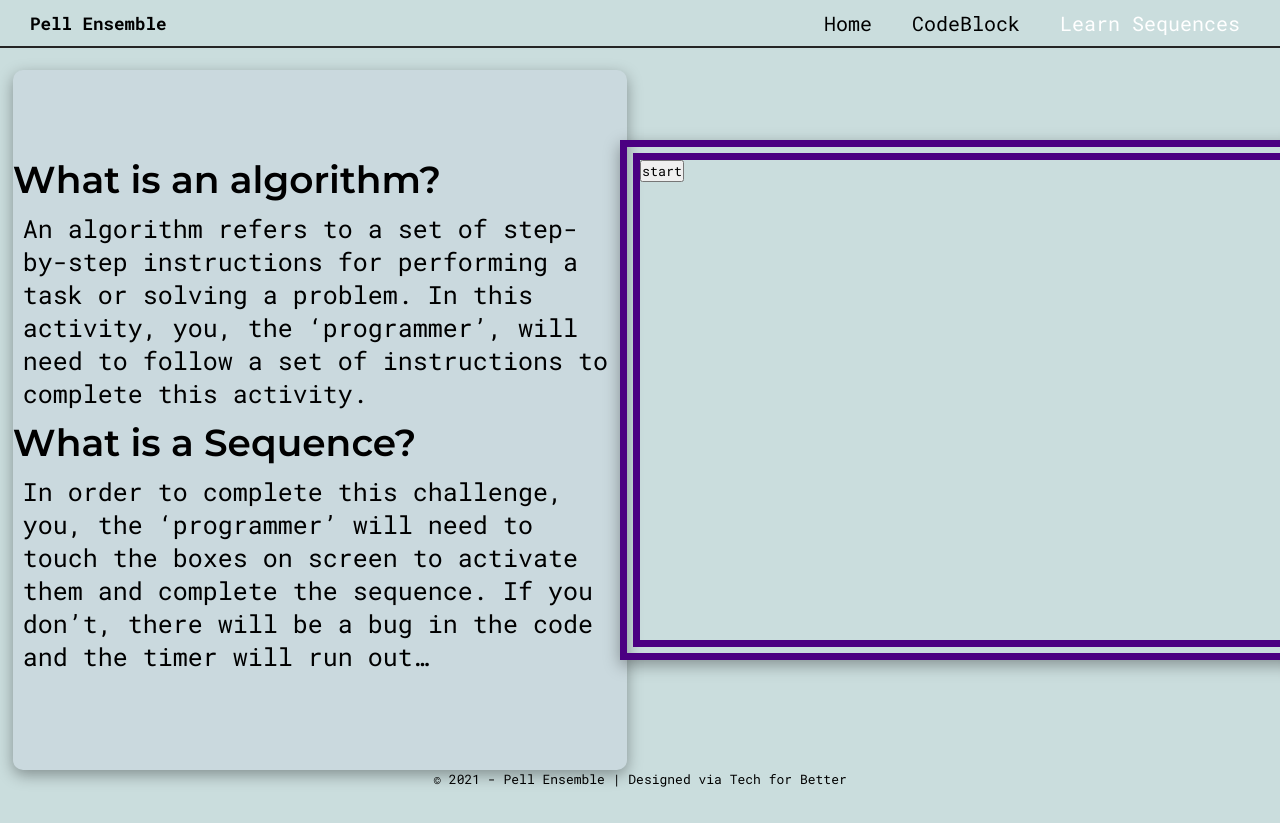
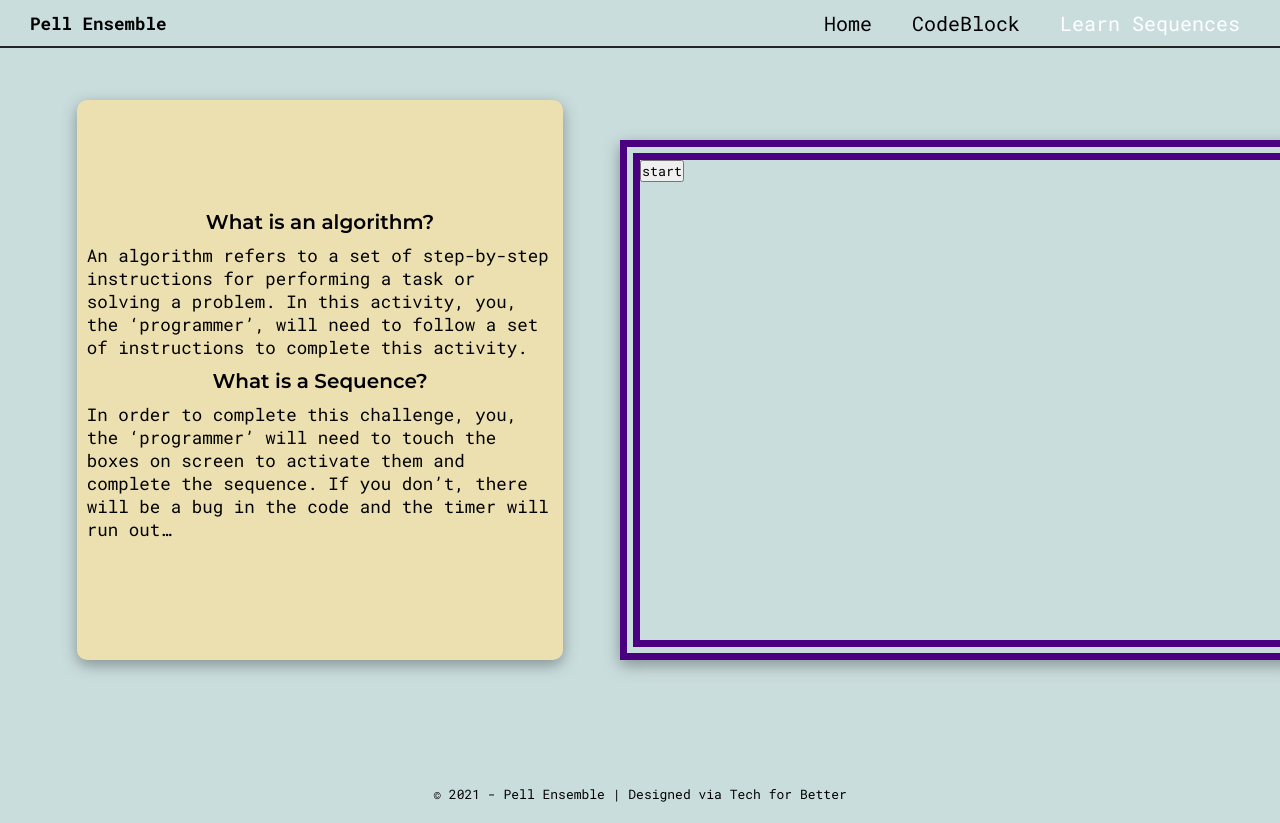
Before and after one commit to tech-for-better/Pell-Ensemble-MM, a React (Create React App) app: page /learnSequences in a window 1280 px wide. Built offline with nearby package versions, Linux system fonts and the light colour scheme; no server answers; a web font is replaced by a local one.

Commit message:
import confetti and amend styles

```diff
--- a/package.json
+++ b/package.json
@@ -10,6 +10,7 @@
     "@testing-library/user-event": "^12.1.10",
     "ml5": "^0.6.1",
     "react": "^17.0.2",
+    "react-confetti": "^6.0.1",
     "react-dom": "^17.0.2",
     "react-icons": "^4.2.0",
     "react-router": "^5.2.0",
@@ -18,7 +19,9 @@
     "react-webcam": "^5.2.4",
     "seedrandom": "^3.0.5",
     "styled-components": "^5.3.0",
-    "web-vitals": "^1.0.1"
+    "use-window-size-hook": "^1.1.22",
+    "web-vitals": "^1.0.1",
+    "window-size": "^1.1.1"
   },
   "scripts": {
     "start": "react-scripts start",
--- a/src/components/Footer.js
+++ b/src/components/Footer.js
@@ -2,12 +2,9 @@ import React from "react";
 import styled from "styled-components";
 
 const FooterStyle = styled.div`
-<<<<<<< HEAD
-  /* padding-top: 25rem; */
-=======
->>>>>>> main
+  padding-top: 1.5rem;
   .footer-container {
-    display: flex;
+    /* display: flex;
     gap: 3rem;
     left: 0;
     bottom: 0;
@@ -15,7 +12,7 @@ const FooterStyle = styled.div`
     text-align: center;
     margin-bottom: auto;
     position: sticky;
-    justify-content: center;
+    justify-content: center; */
   }
   .copyright {
     text-align: center;
@@ -42,11 +39,11 @@ const FooterStyle = styled.div`
 
 export default function Footer() {
   return (
-    <FooterStyle className="copyright">
+    <FooterStyle>
       <div className="copyright">
-        <div className="footer-container">
+      {/* <div className="footer-container"> */}
           © 2021 - Pell Ensemble | Designed via Tech for Better
-        </div>
+        {/* </div> */}
       </div>
     </FooterStyle>
   );
--- a/src/pages/learnByMovement/learnSequences.js
+++ b/src/pages/learnByMovement/learnSequences.js
@@ -5,6 +5,8 @@ import * as posenet from "@tensorflow-models/posenet";
 import Webcam from "react-webcam";
 import { drawKeypoints } from "../../utilities";
 import styled from "styled-components";
+import { useWindowSize } from 'use-window-size-hook';
+import Confetti from 'react-confetti'
 
 const Wrapper = styled.div`
   display: flex;
@@ -57,19 +59,24 @@ const ButtonDiv = styled.div`
 `;
 
 const Instructions = styled.div`
-  margin-top: 2rem;
-  font-size: 2.5rem;
-  width: 48vw;
-  height: 100vh;
+  margin-top: 5rem;
+  width: 38vw;
+  height: 70vh;
+  z-index: 1;
   border-radius: 10px;
   box-shadow: rgba(0, 0, 0, 0.35) 0px 5px 15px;
   display: flex;
   flex-direction: column;
   justify-content: center;
-  align-items: center;
-  background-color: #cad9de;
+  /* align-items: center; */
+  background-color: var(--yellow);
+  h2 {
+    text-align: center;
+    font-size: 2rem;
+  }
   p {
     padding: 1rem;
+    font-size: 1.75rem;
     /* background: linear-gradient(
       90deg,
       rgba(5, 125, 34, 1) 5%,
@@ -82,10 +89,24 @@ const Instructions = styled.div`
   }
 `;
 
+// export default () => {
+
+// }
+
 export default function LearnAlgorithm() {
   const webcamRef = useRef(null);
   const canvasRef = useRef(null);
   const [camera, setCamera] = useState(false);
+
+
+    // const { width, height } = useWindowSize()
+    // return (
+    //   <Confetti
+    //     width={width}
+    //     height={height}
+    //   />
+    // )
+
   //  Load posenet
   if (camera === true) {
     const runPosenet = async () => {
@@ -95,11 +116,11 @@ export default function LearnAlgorithm() {
       });
       //
       setInterval(() => {
-        detect(net);
+        Detect(net);
       }, 100);
     };
 
-    const detect = async (net) => {
+    const Detect = async (net) => {
       if (
         typeof webcamRef.current !== "undefined" &&
         webcamRef.current !== null &&
@@ -134,6 +155,8 @@ export default function LearnAlgorithm() {
             document.getElementById("square1").style.backgroundColor = "blue";
             // document.getElementById("displayArea").innerHTML = "working";
           }
+
+
 
         console.log(pose.keypoints[9]);
 
```
Also changed, not shown: 1 other file (tests, documents, lock files or other folders).
